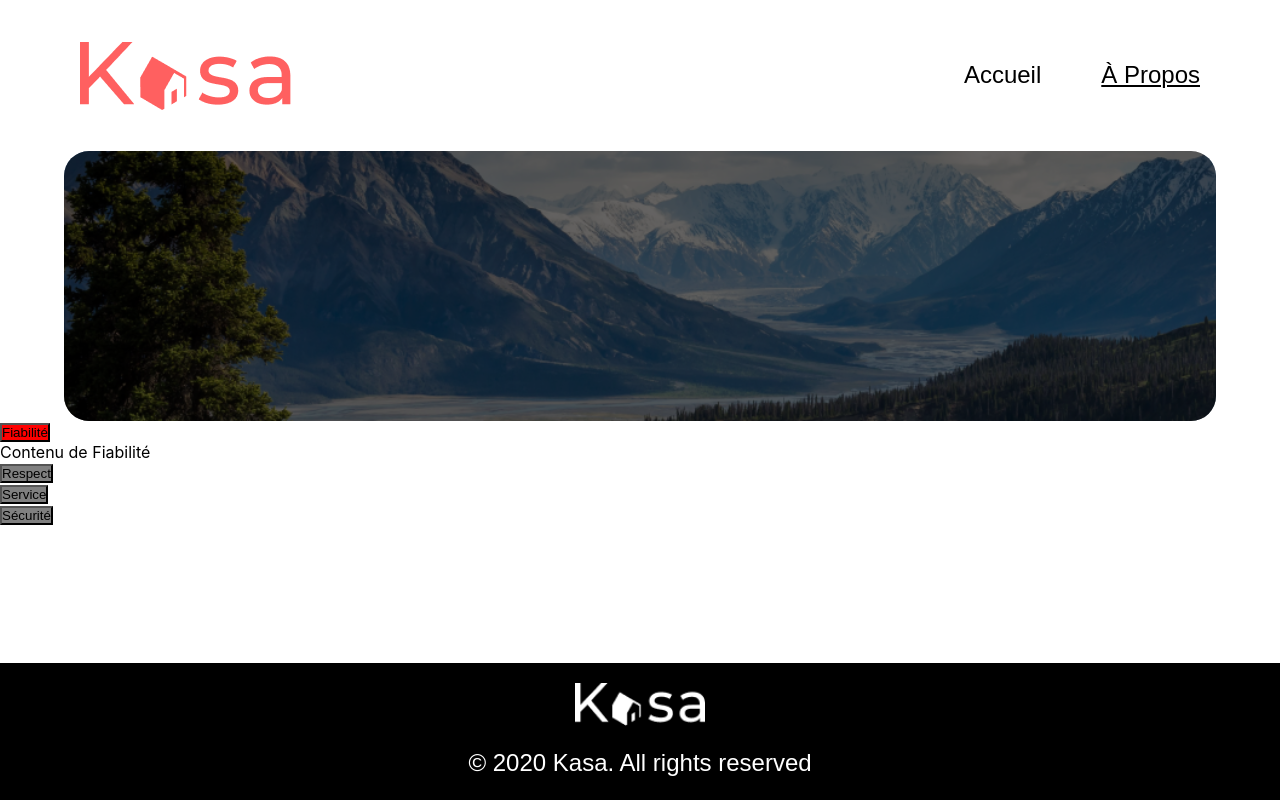
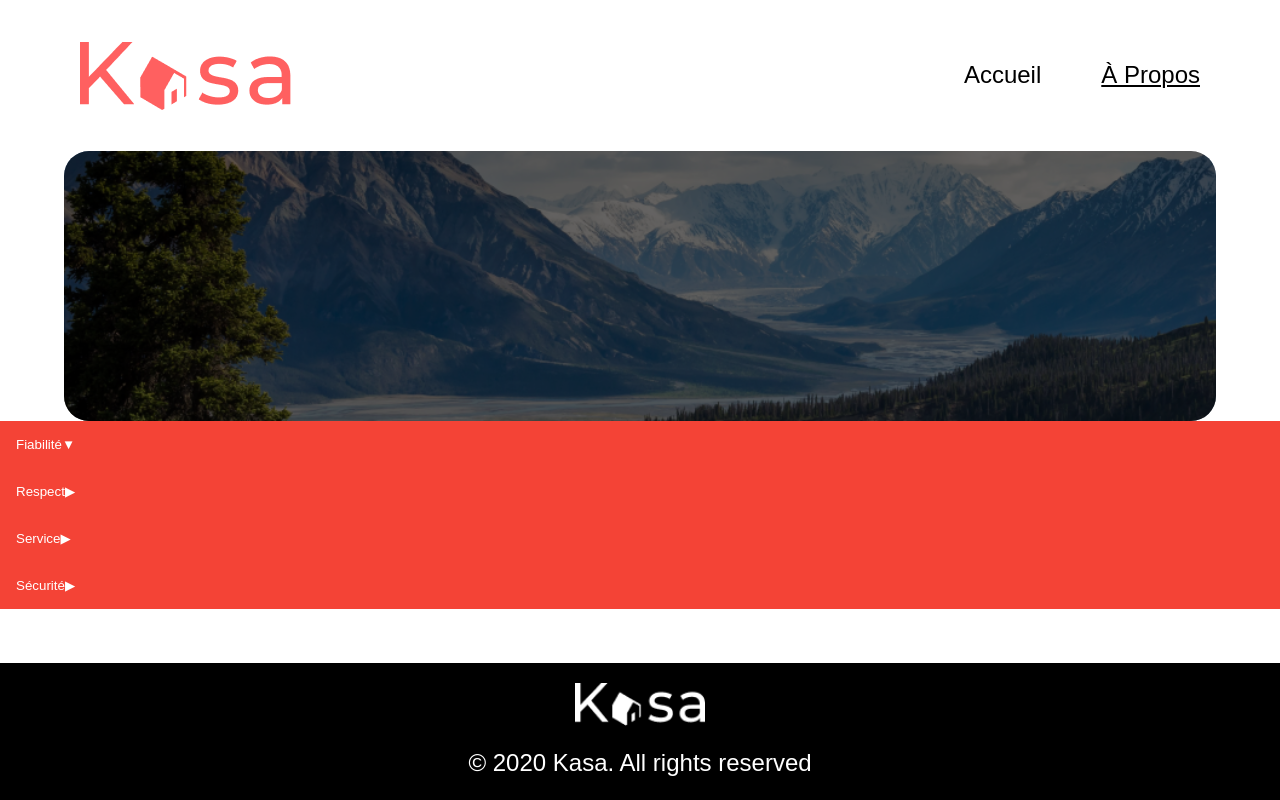
Before and after one commit to Sylviacarrera/p11, a React (Create React App) app: page /apropos in a window 1280 px wide. Built offline with nearby package versions, Linux system fonts and the light colour scheme.

Commit message:
finalheader

```diff
--- a/public/index.html
+++ b/public/index.html
@@ -3,7 +3,8 @@
 <head>
     <meta charset="UTF-8">
     <meta name="viewport" content="width=device-width, initial-scale=1.0">
-    <title>Titre de la page</title>
+    <title>Kasa</title>
+    <link rel="stylesheet" href="https://cdnjs.cloudflare.com/ajax/libs/font-awesome/6.0.0-beta3/css/all.min.css" integrity="sha512-Fo3rlgAqGV6b2yIyW6KlY1sn8mR5Q4q8jFUXL1ljItm4rdQd6wQk/wD6i1c7UcFmLgR5Pf6TIlBUyValtjFjVg==" crossorigin="anonymous" referrerpolicy="no-referrer" />
     <script crossorigin src="https://unpkg.com/react@18/umd/react.development.js"></script>
     <script crossorigin src="https://unpkg.com/react-dom@18/umd/react-dom.development.js"></script>
     <script src="https://unpkg.com/@babel/standalone/babel.min.js"></script>
--- a/src/assets/components/App.jsx
+++ b/src/assets/components/App.jsx
@@ -2,7 +2,6 @@
 import { Routes, Route } from 'react-router-dom';
 import Homepage from '../pages/Homepage'; // Assurez-vous que le chemin d'accès est correct
 import Aboutpage from '../pages/Aboutpage'; // Assurez-vous que le chemin d'accès est correct
-import Tabs from './Tabs'
 import Footer from './Footer';
 
 const App = () => {
--- a/src/assets/components/Tabs.jsx
+++ b/src/assets/components/Tabs.jsx
@@ -3,11 +3,12 @@
 
 // Le composant Tab prendra un titre et un contenu (children) et la fonction pour gérer le changement d'onglet
 const Tab = ({ title, children, onSelect, isSelected }) => (
-  <div>
-    <button onClick={onSelect} style={{ backgroundColor: isSelected ? 'red' : 'grey' }}>
+  <div className="tab">
+    <button onClick={onSelect} className={`tab-button ${isSelected ? 'active' : ''}`}>
       {title}
+      <span className="chevron">{isSelected ? '▼' : '▶'}</span> {/* Chevron qui change */}
     </button>
-    {isSelected && <div>{children}</div>}
+    {isSelected && <div className="tab-content">{children}</div>}
   </div>
 );
 
--- a/src/assets/style/Tabs.scss
+++ b/src/assets/style/Tabs.scss
@@ -3,7 +3,6 @@
 .tabs-container {
   display: flex;
   flex-direction: column;
-  width: 100%; // S'assurer que le conteneur prend toute la largeur
 }
 
 .tab {
```
